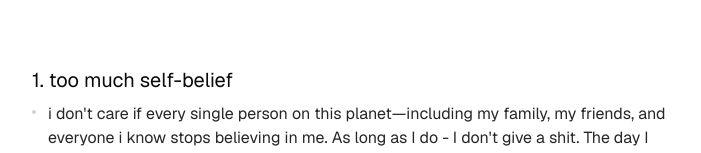
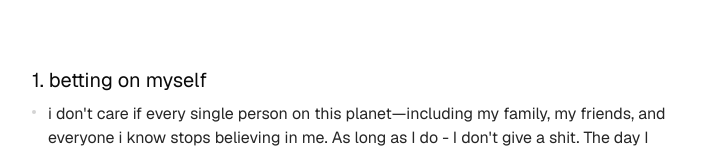
Before and after one commit to VJagiasi/personal-website, a Next.js app: page /principles in a window 1280 px wide. Shown: the part 234-387 px from the top of the page, without its empty margins (288-989 px from the left). Built offline with nearby package versions, Linux system fonts and the light colour scheme.

Commit message:
Update title of principle 1

```diff
--- a/app/principles/page.tsx
+++ b/app/principles/page.tsx
@@ -39,7 +39,7 @@ export default function PrinciplesPage() {
 
       <div className="space-y-16">
         <motion.div className="space-y-2 border-b border-dotted border-neutral-300 pb-4" variants={item}>
-          <h4 className="text-xl font-normal">1. too much self-belief</h4>
+          <h4 className="text-xl font-normal">1. betting on myself</h4>
           <p className="text-neutral-800 pl-4 relative mt-4">
             <span className="absolute left-0 top-[0.5em] w-1 h-1 bg-neutral-300 rounded-full" />
             i don't care if every single person on this planet—including my family, my friends, and everyone i know stops believing in me. As long as I do - I don't give a shit. The day I stop -  I'm better off dead.
```
